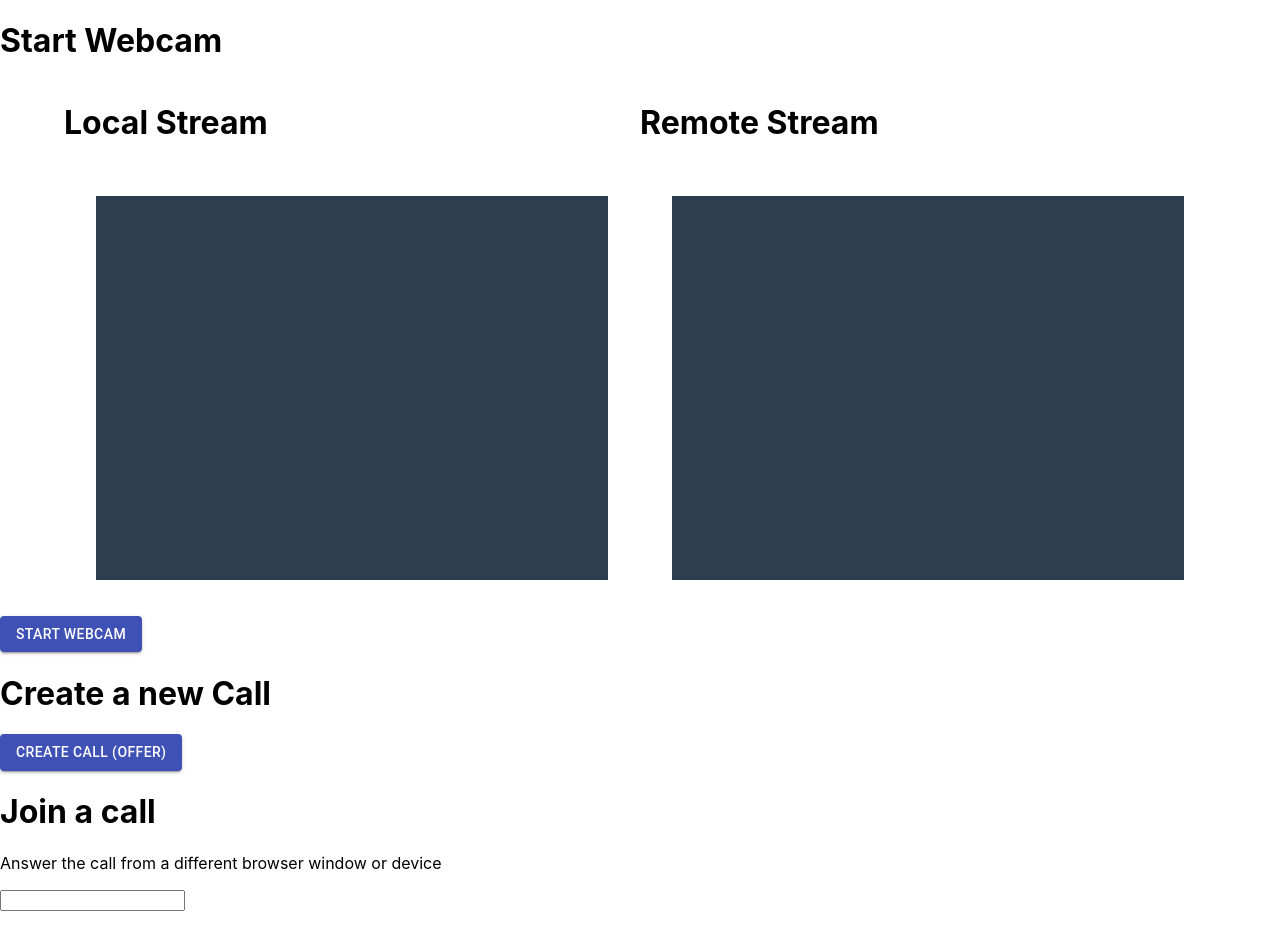
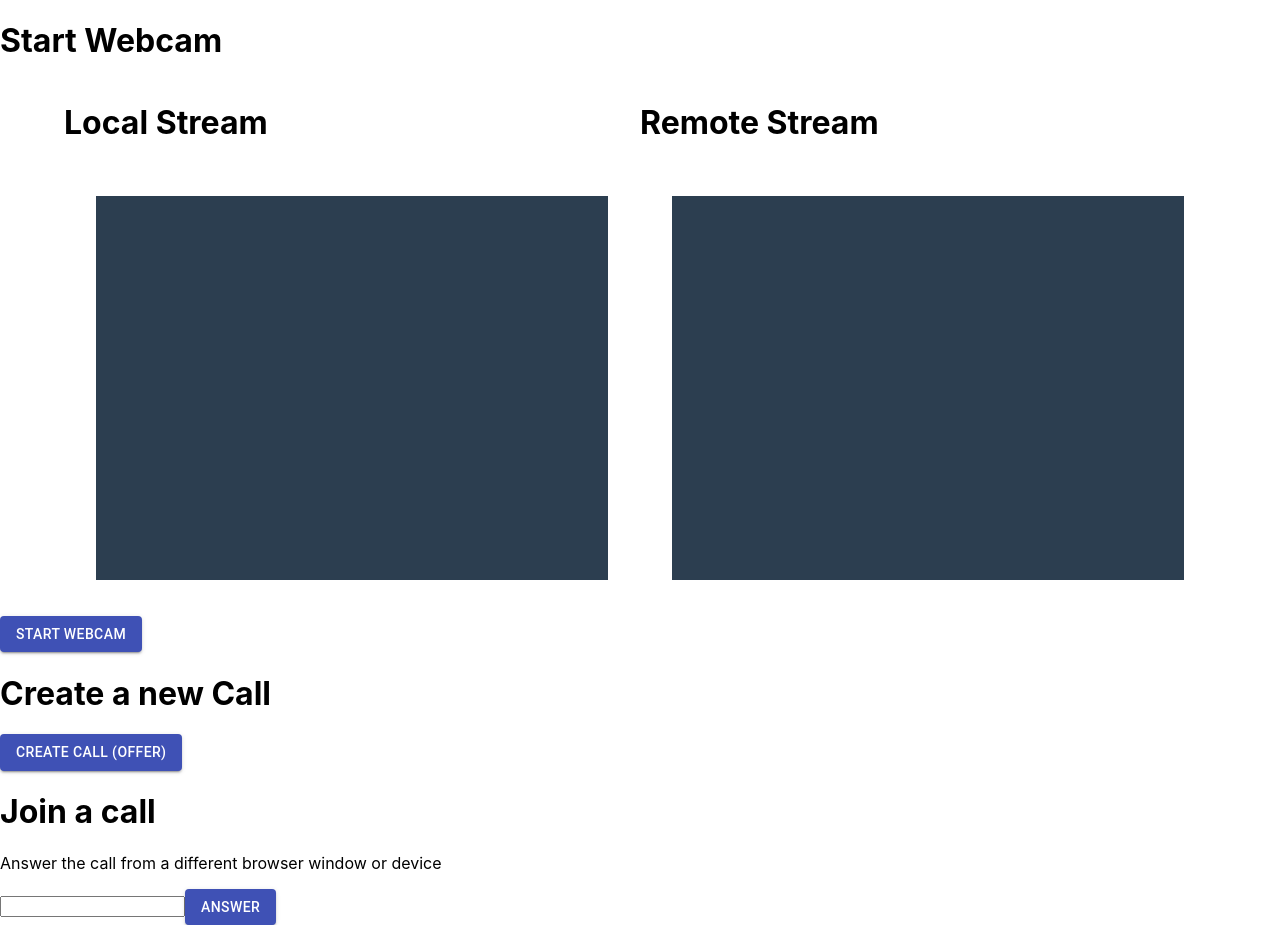
Before and after one commit to apeli23/nextjswebrtc, a Next.js app: page / in a window 1280 px wide. Built offline with nearby package versions, Linux system fonts and the light colour scheme.

Commit message:
video+audio stream

```diff
--- a/pages/index.js
+++ b/pages/index.js
@@ -115,6 +115,34 @@ export default function Home() {
 
     // hangupButtonRef.current.disabled = false;
   };
+
+  const answerHandler = async () => {
+    console.log('Joining the call ....');
+    const callId = callInputRef.current.value;
+    const callDoc = firestore.collection('calls').doc(callId);
+    const answerCandidates = callDoc.collection('answerCandidates');
+    const offerCandidates = callDoc.collection('offerCandidates');
+
+    pc.onicecandidate = (event) => {
+      event.candidate && answerCandidates.add(event.candidate.toJSON());
+    };
+    console.log('pc', pc);
+
+    const callData = (await callDoc.get()).data();
+
+    const offerDescription = callData.offer;
+    await pc.setRemoteDescription(new RTCSessionDescription(offerDescription));
+
+    const answerDescription = await pc.createAnswer();
+    await pc.setLocalDescription(answerDescription);
+
+    const answer = {
+      type: answerDescription.type,
+      sdp: answerDescription.sdp,
+    };
+
+    await callDoc.update({ answer });
+  };
   return (
     <div>
       <h1 id="subtitle">
@@ -171,14 +199,14 @@ export default function Home() {
       <p>Answer the call from a different browser window or device</p>
 
       <input ref={callInputRef} />
-      {/* <Button
+      <Button
         color="primary"
         variant="contained"
         onClick={answerHandler}
         ref={answerButtonRef}
       >
         Answer
-      </Button> */}
+      </Button>
 
       {/* <h1 id="subtitle">
         <span> Hangup</span>
```
